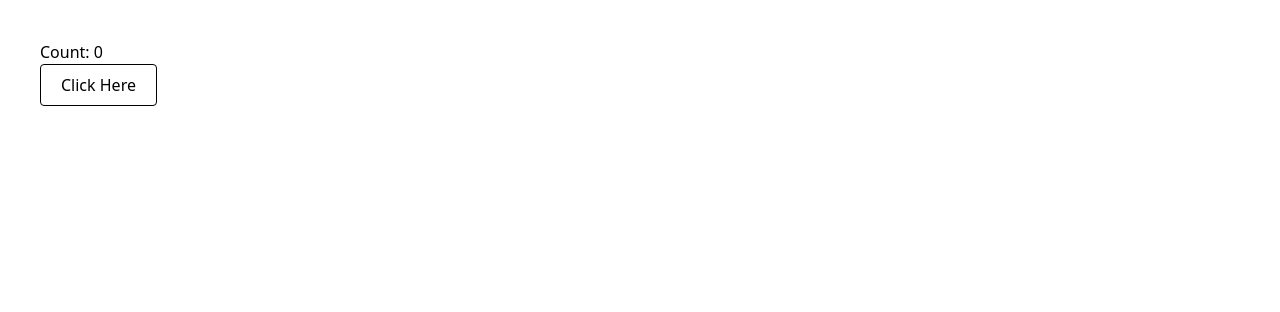
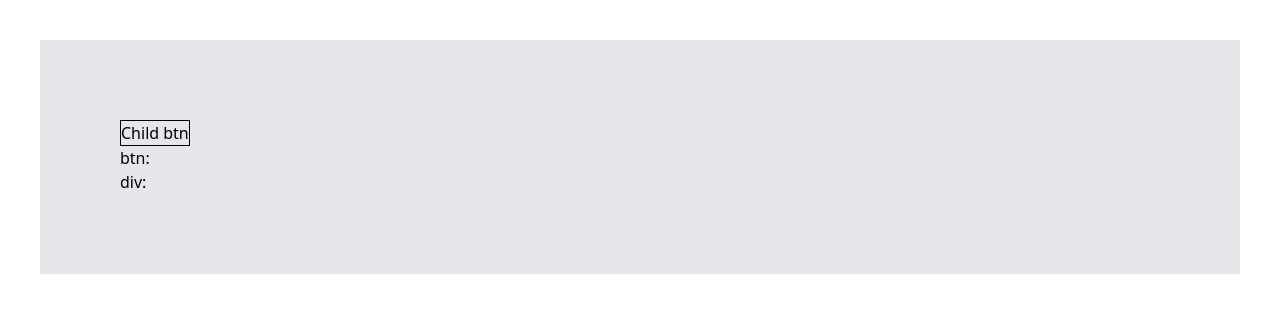
Before and after one commit to selina-islam/Play_With_React, a React (Vite) app: page / in a window 1280 px wide. Shown: the top 312 px of the page. Built offline with nearby package versions, Linux system fonts and the light colour scheme.

Commit message:
event bubbling / stop propagation

```diff
--- a/src/App.jsx
+++ b/src/App.jsx
@@ -1,11 +1,11 @@
 import React from 'react'
-import UpdateStateBasedOnPreviouState from './Hooks/Usestate/UpdateStateBasedOnPreviouState'
+import Propagation from './EventBubling/Propagation'
 
 
 function App() {
   return (
     <div className='m-10'>
-    <UpdateStateBasedOnPreviouState/>
+<Propagation/>
     </div>
   )
 }
--- /dev/null
+++ b/src/EventBubling/Propagation.jsx
@@ -0,0 +1,39 @@
+import React, { useState } from "react";
+
+const Propagation = () => {
+  // State to store the button click message
+  const [btnText, setBtnText] = useState("");
+
+  // State to store the div click message
+  const [btnDiv, setDivText] = useState("");
+
+  // Function to handle button click
+  const handleBtnClick = (e) => {
+    e.stopPropagation(); // Prevents the click event from bubbling up to the div
+    setBtnText("Button clicked"); // Update button click message
+  };
+
+  // Function to handle div click
+  const handleDivClick = () => {
+    setDivText("Div clicked"); // Update div click message
+  };
+
+  return (
+    <div
+      onClick={handleDivClick} // When div is clicked, this function runs
+      className="bg-gray-200 p-20"
+    >
+      <button
+        className="border"
+        onClick={handleBtnClick} // When button is clicked, this function runs
+      >
+        Child btn
+      </button>
+      {/* Display the current state messages */}
+      <p>btn: {btnText}</p>
+      <p>div: {btnDiv}</p>
+    </div>
+  );
+};
+
+export default Propagation;
```
